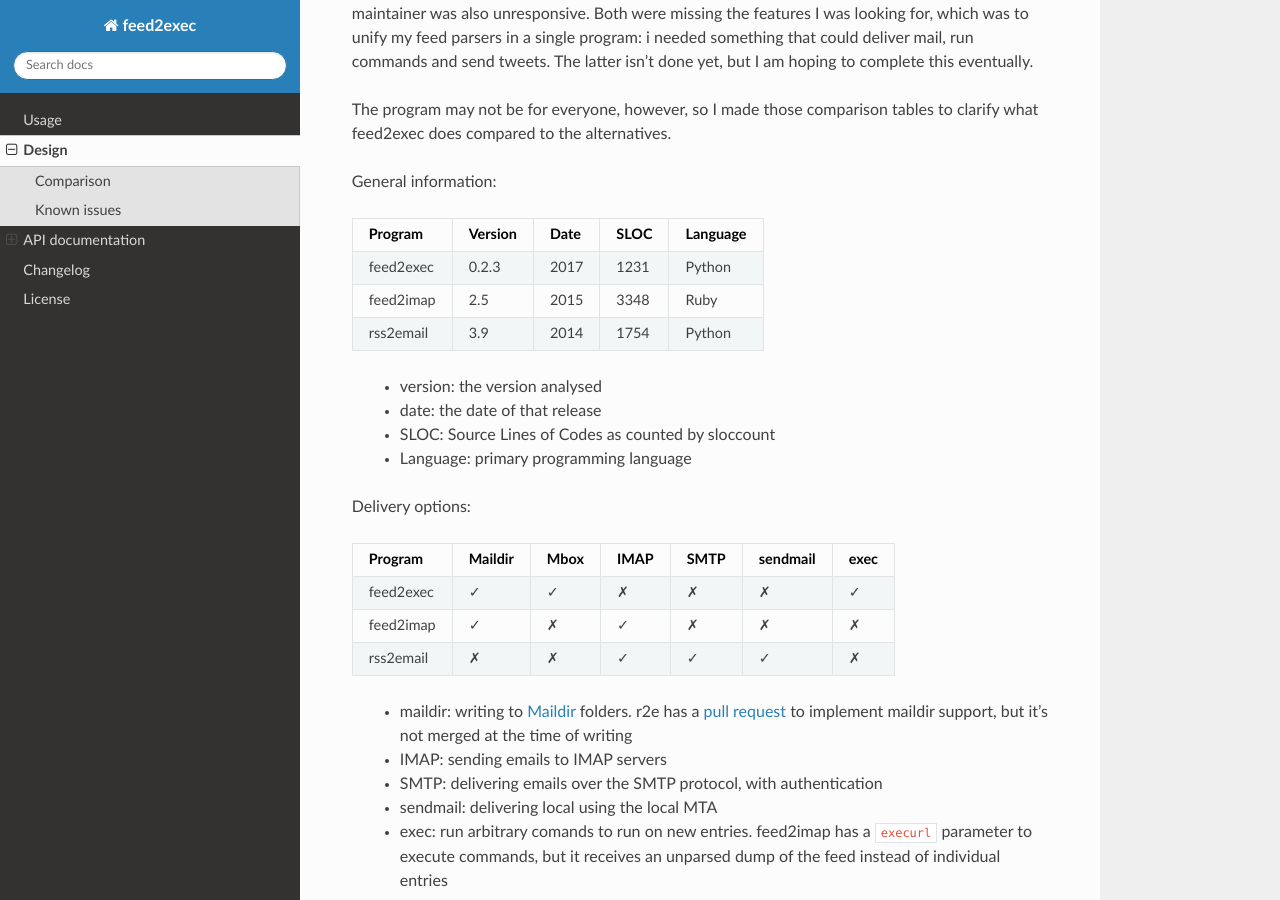
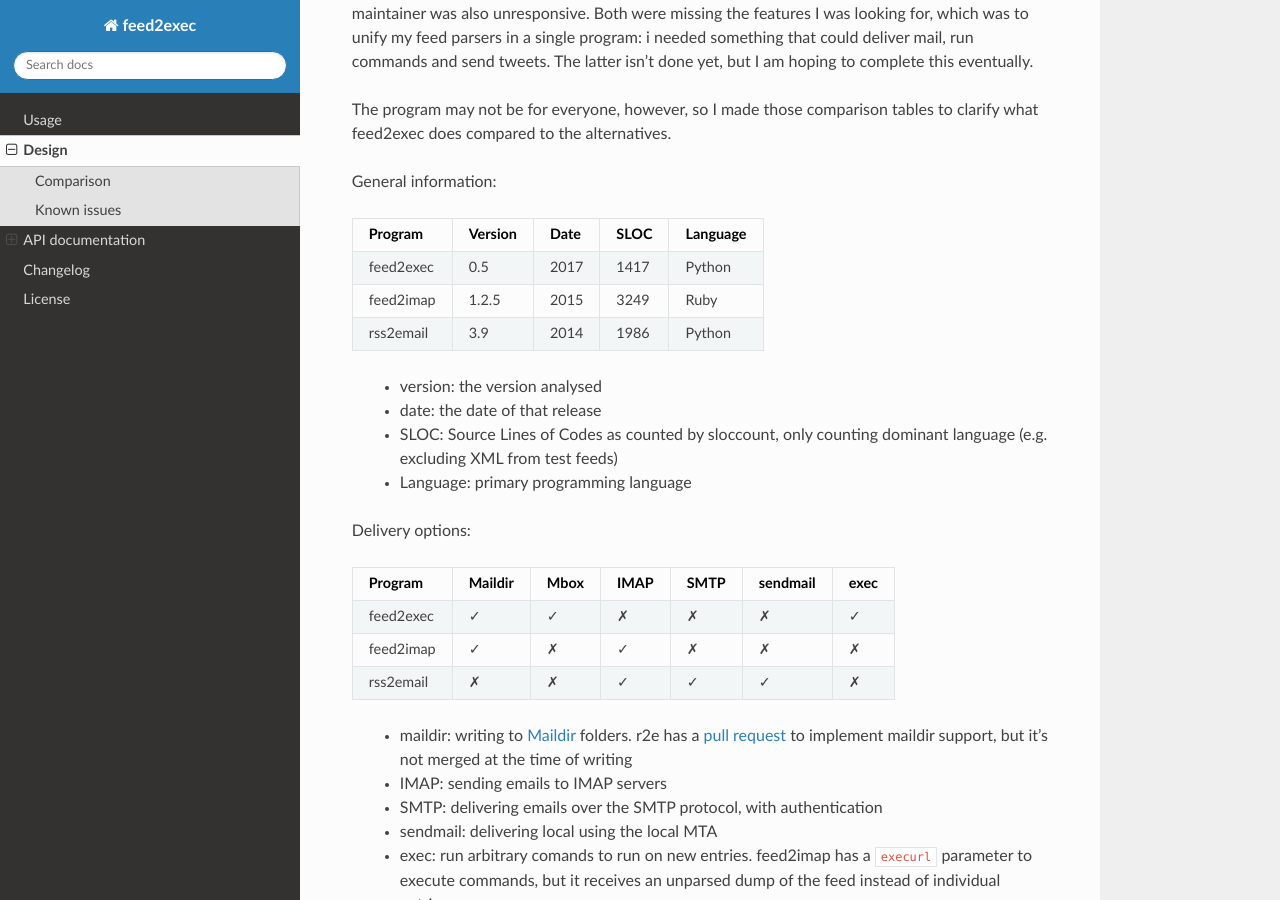
Before and after one commit to timb-machine-mirrors/anarcat-feed2exec, a Sphinx documentation site: the page built from doc/design.rst, in a window 1280 px wide and 900 px high, scrolled down 605 px. Built offline with Sphinx 7.4.7 and the Read the Docs theme 2.0.0, drawn with Linux system fonts in a browser that asks for light colours; the version number could not be read and is left out.

Commit message:
update version/sloc numbers again
feed2imap version was wrong, and so was sloccount, sloccount was wrong for rss2email, and sloccount increased for us

not counting XML feed data now

```diff
--- a/doc/design.rst
+++ b/doc/design.rst
@@ -43,14 +43,15 @@
 ========= ======= ==== ==== ========
 Program   Version Date SLOC Language
 ========= ======= ==== ==== ========
-feed2exec  0.2.3  2017 1231  Python
-feed2imap  2.5    2015 3348  Ruby
-rss2email  3.9    2014 1754  Python
+feed2exec  0.5    2017 1417  Python
+feed2imap  1.2.5  2015 3249  Ruby
+rss2email  3.9    2014 1986  Python
 ========= ======= ==== ==== ========
 
  * version: the version analysed
  * date: the date of that release
- * SLOC: Source Lines of Codes as counted by sloccount
+ * SLOC: Source Lines of Codes as counted by sloccount, only counting
+   dominant language (e.g. excluding XML from test feeds)
  * Language: primary programming language
 
 Delivery options:
```
